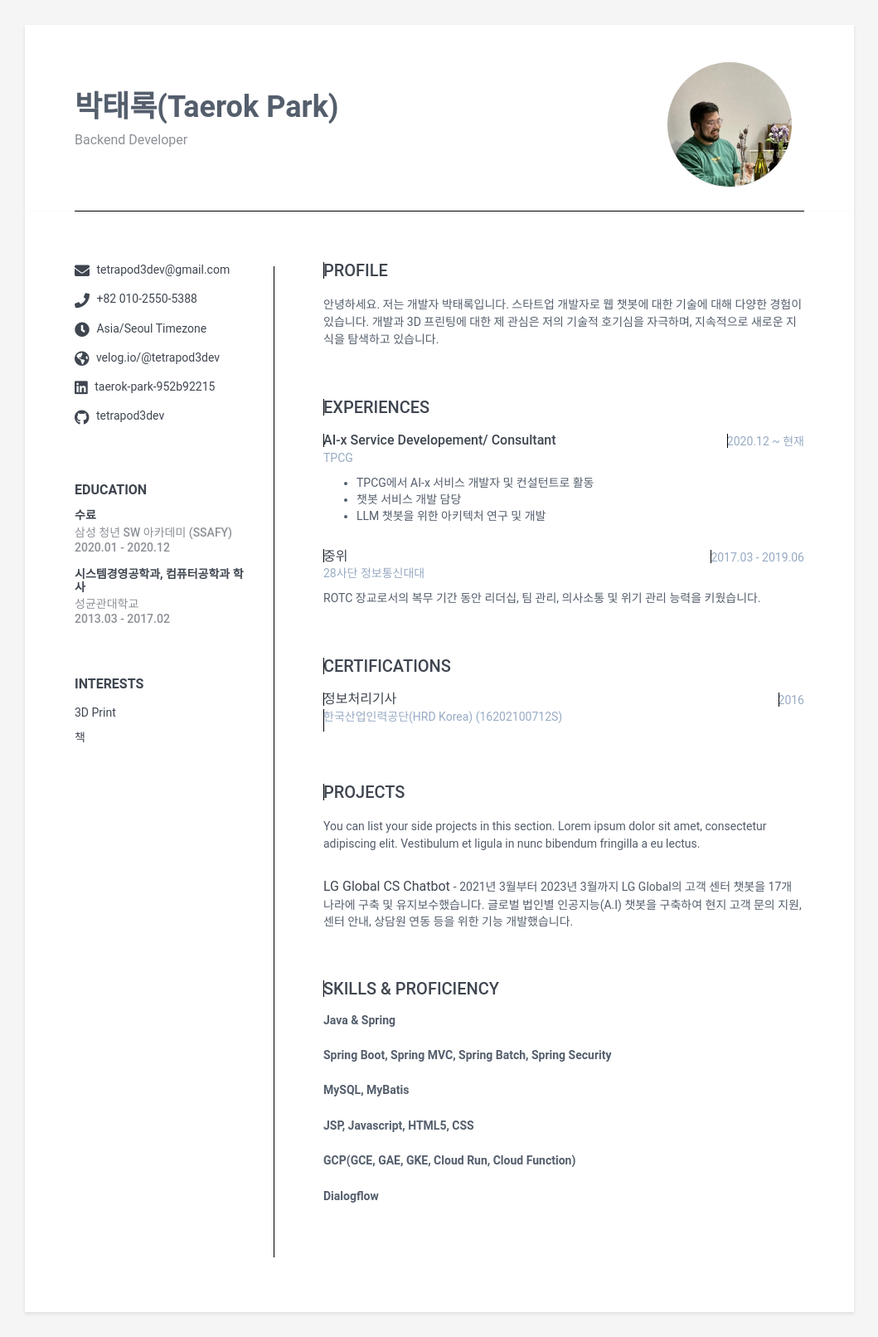
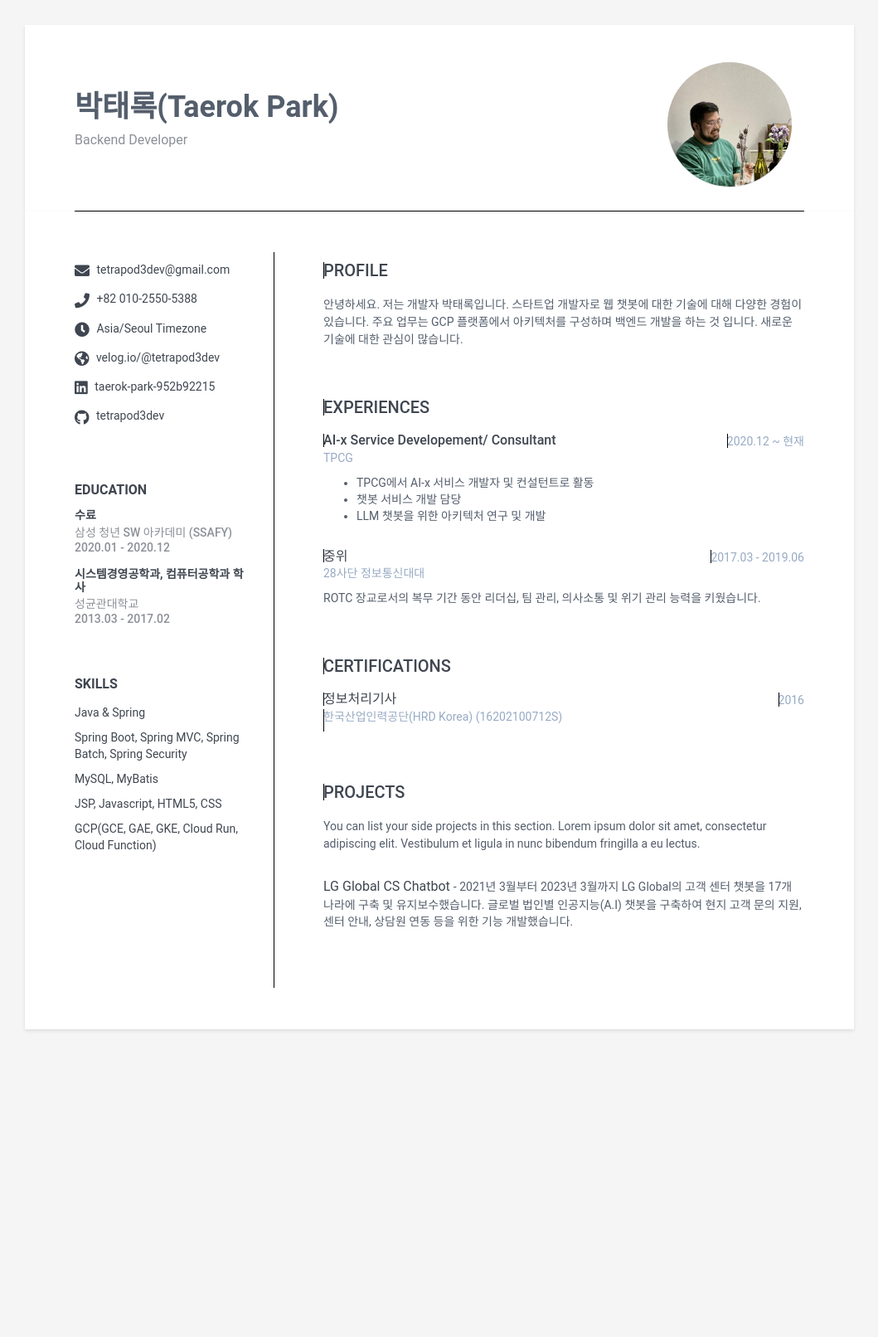
Before and after one commit to tetrapod3dev/tetrapod3dev.github.io, a Jekyll site: the page built from index.html, in a window 1280 px wide. Shown: the whole page at 83% size, without its empty margins (110-1169 px from the left). Built offline with Jekyll 4.4.1, drawn with Linux system fonts in a browser that asks for light colours; after the commit the page ends 1271 px from its top, so only the background shows below that.

Commit message:
chore: profile 문구 수정

```diff
--- a/_data/data.yml
+++ b/_data/data.yml
@@ -23,19 +23,24 @@ sidebar:
     # pdf: http://www.africau.edu/images/default/sample.pdf
 
     interests:
-      title: Interests
+      title: Skills
       info:
-        - item: 3D Print
-          link:
+        - item: Java & Spring
 
-        - item: 책
-          link:
+        - item: Spring Boot, Spring MVC, Spring Batch, Spring Security
+
+        - item: MySQL, MyBatis
+
+        - item: JSP, Javascript, HTML5, CSS
+
+        - item: GCP(GCE, GAE, GKE, Cloud Run, Cloud Function)
 
 career-profile:
     title: Profile
     summary: |
       안녕하세요. 저는 개발자 박태록입니다. 스타트업 개발자로 웹 챗봇에 대한 기술에 대해 다양한 경험이 있습니다.
-      개발과 3D 프린팅에 대한 제 관심은 저의 기술적 호기심을 자극하며, 지속적으로 새로운 지식을 탐색하고 있습니다.
+      주요 업무는 GCP 플랫폼에서 아키텍처를 구성하며 백엔드 개발을 하는 것 입니다. 새로운 기술에 대한 관심이 많습니다.
+
 education:
     title: Education
     info:
@@ -85,19 +90,3 @@ projects:
     assignments:
       - title: LG Global CS Chatbot
         tagline: "2021년 3월부터 2023년 3월까지 LG Global의 고객 센터 챗봇을 17개 나라에 구축 및 유지보수했습니다. 글로벌 법인별 인공지능(A.I) 챗봇을 구축하여 현지 고객 문의 지원, 센터 안내, 상담원 연동 등을 위한 기능 개발했습니다."
-
-skills:
-    title: Skills &amp; Proficiency
-
-    toolset:
-      - name: Java & Spring
-
-      - name: Spring Boot, Spring MVC, Spring Batch, Spring Security
-
-      - name: MySQL, MyBatis
-
-      - name: JSP, Javascript, HTML5, CSS
-
-      - name: GCP(GCE, GAE, GKE, Cloud Run, Cloud Function)
-
-      - name: Dialogflow
```
